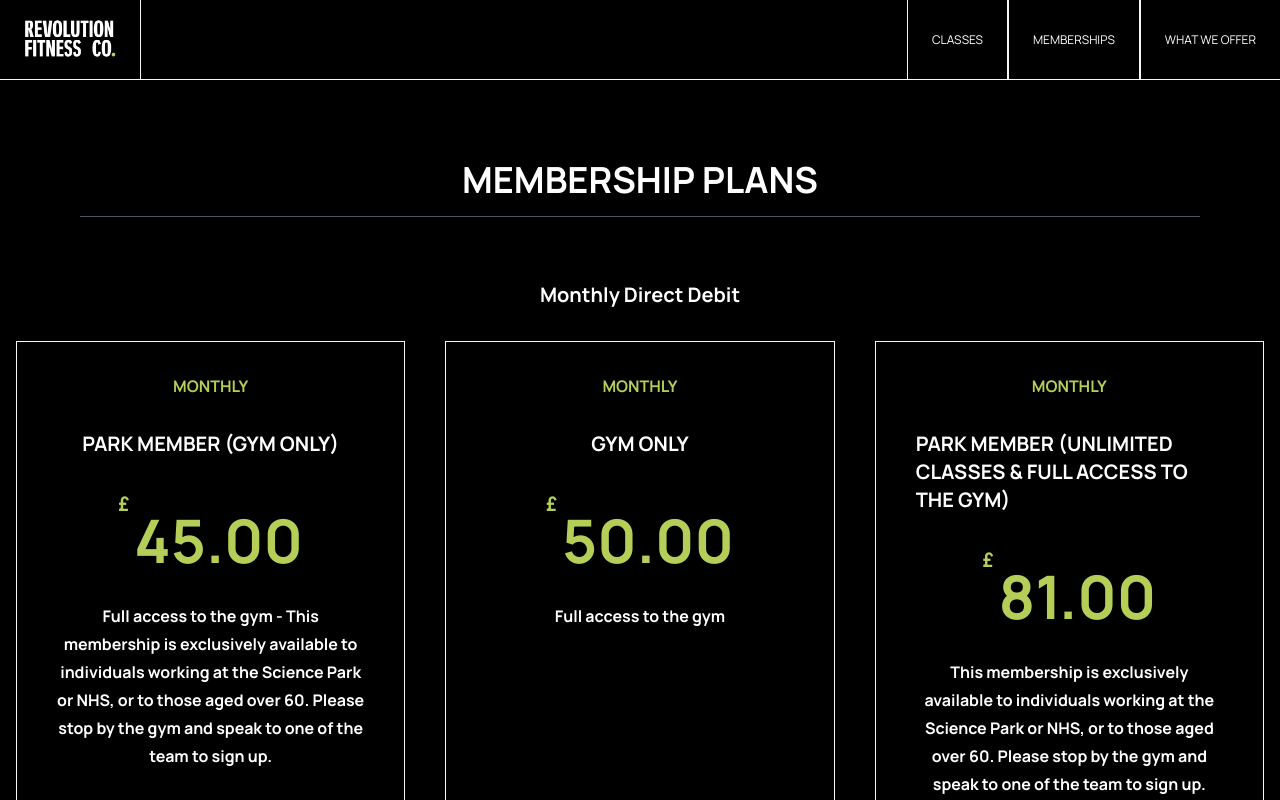
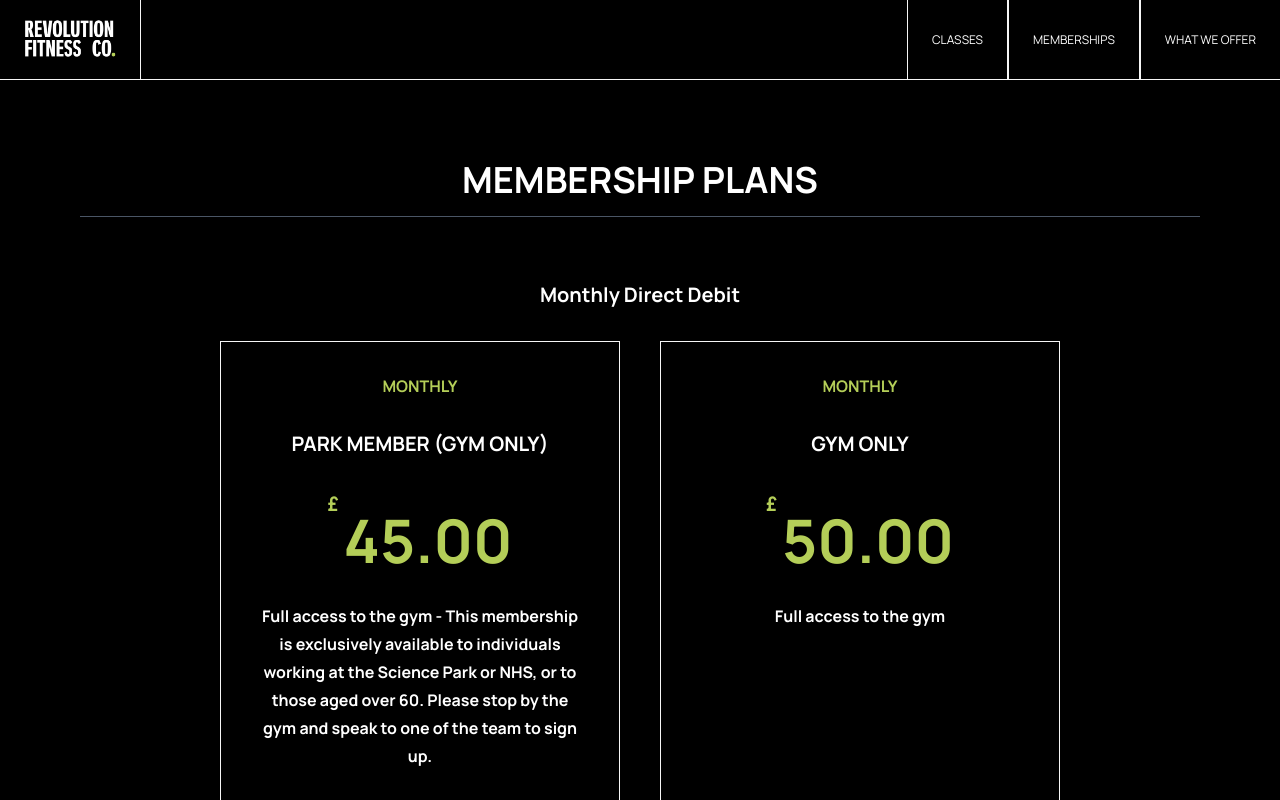
Before and after one commit to Bob-Karemera-Shema/revolution-fitness-co, a Next.js app: page /membership-plans in a window 1280 px wide. Shown: the top 800 px of the page. Built offline with nearby package versions, Linux system fonts and the light colour scheme.

Commit message:
fix: membership card alignment

```diff
--- a/app/components/membershipCard.tsx
+++ b/app/components/membershipCard.tsx
@@ -12,10 +12,10 @@ interface MembershipCardProps {
 
 export const MembershipCard = ({ data }: MembershipCardProps) => {
     return (
-        <div className="flex flex-col items-center justify-between gap-8 py-8 px-10 border border-divider-gray">
+        <div className="h-full flex flex-col items-center justify-between gap-8 py-8 px-10 border border-divider-gray">
             <div className="flex flex-col items-center gap-8">
                 <span className="font-bold uppercase text-brand-green">{data.frequency}</span>
-                <span className="font-bold uppercase text-xl">{data.name}</span>
+                <span className="font-bold uppercase text-xl text-center">{data.name}</span>
                 <div className="text-brand-green font-bold flex flex-col">
                     <span className="text-xl">£</span>
                     <span className="text-6xl pl-4 -mt-2">{data.price}</span>
--- a/app/membership-plans/page.tsx
+++ b/app/membership-plans/page.tsx
@@ -26,9 +26,13 @@ export default function MembershipPlans() {
         Monthly Direct Debit
       </h1>
 
-      <section className="px-4 grid grid-cols-1 lg:grid-cols-3 gap-10">
+      <section className="px-4 flex flex-wrap justify-center gap-10">
         {
-          membershipPlans.filter(plan => plan.frequency.toLowerCase() === "monthly").map((plan) => <MembershipCard key={plan.name} data={plan} />)
+          membershipPlans.filter(plan => plan.frequency.toLowerCase() === "monthly").map((plan) => (
+            <div key={plan.name} className="w-full lg:w-100">
+              <MembershipCard data={plan} />
+            </div>
+          ))
         }
       </section>
 
```
